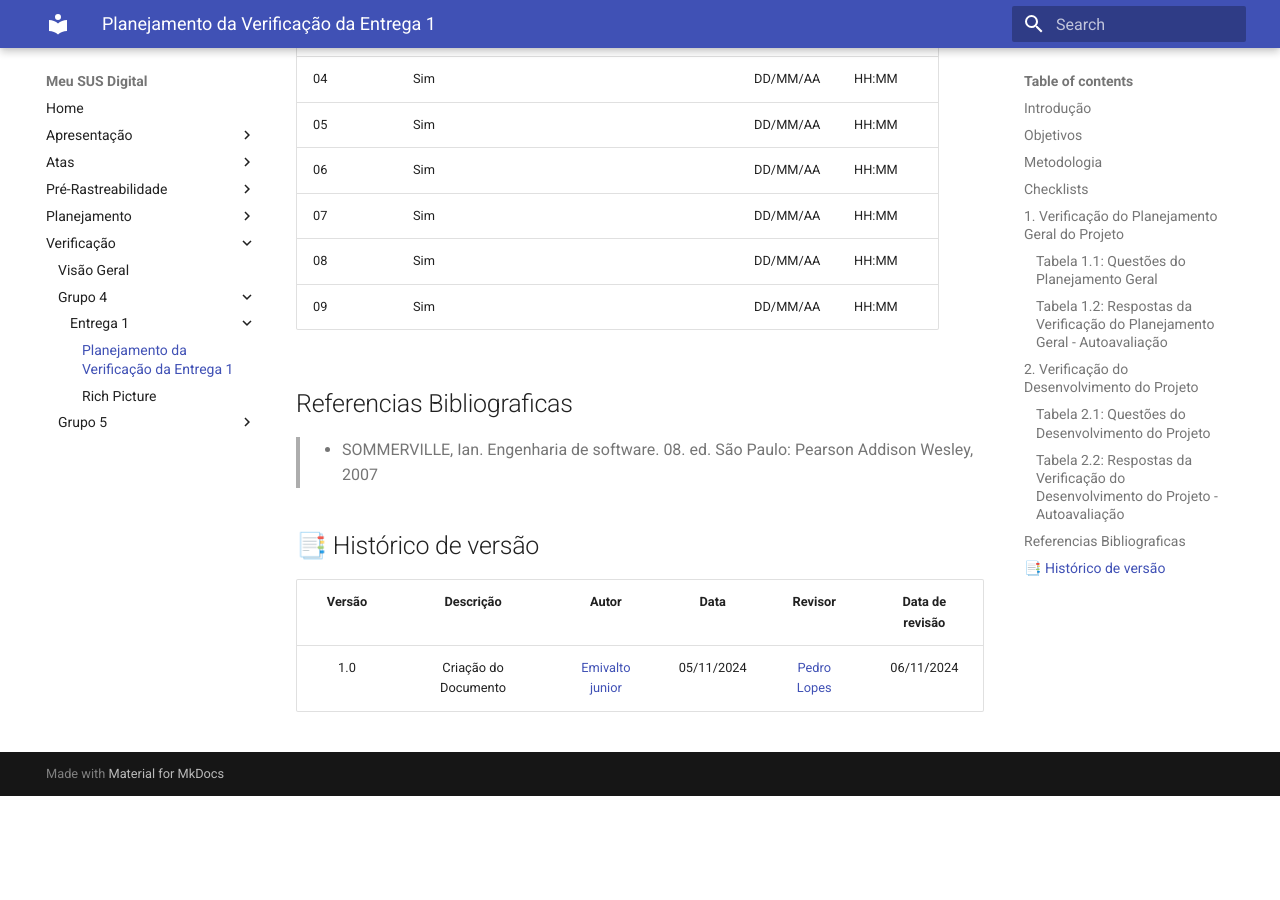
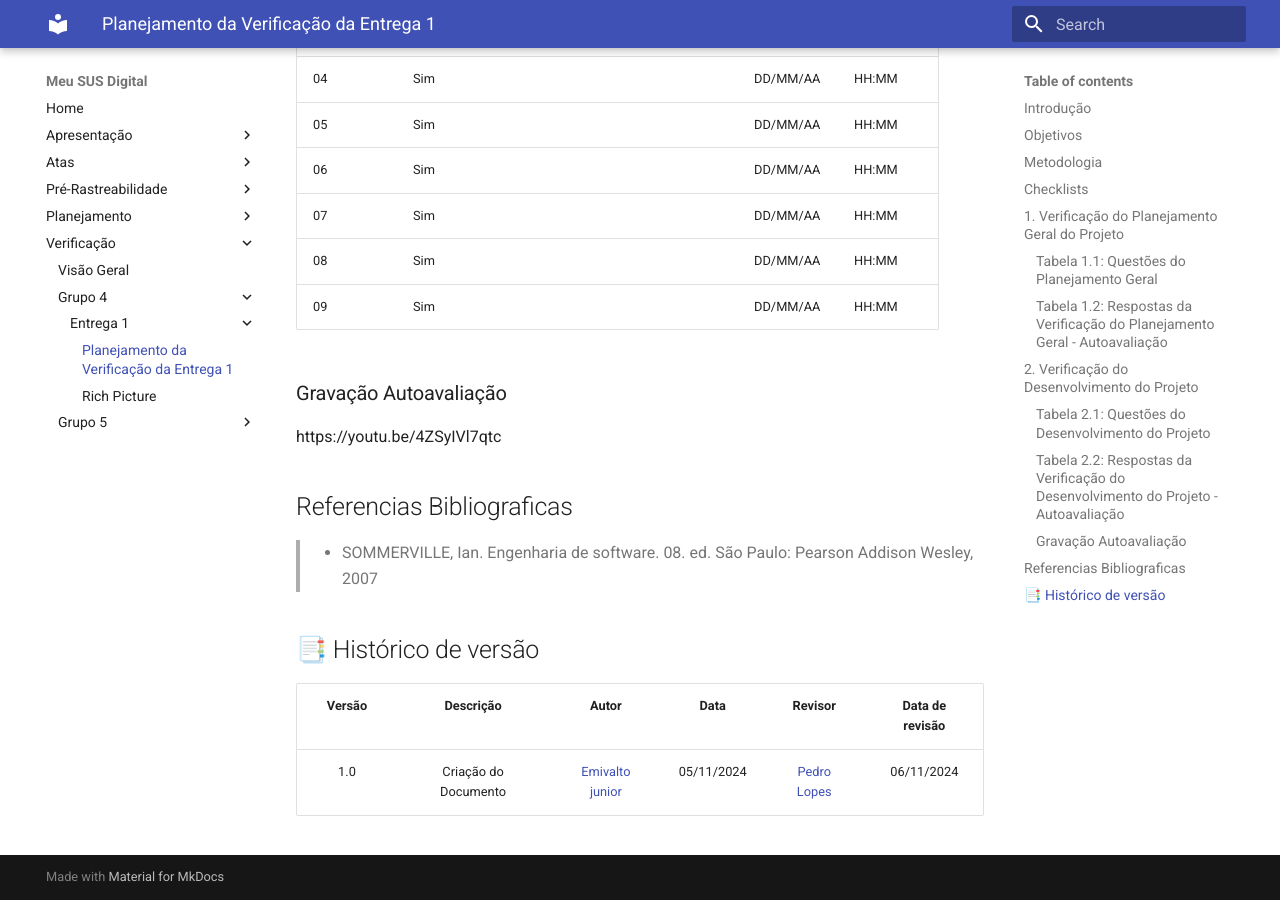
Before and after one commit to Requisitos-de-Software/2024.2-MeuSUSDigital, an MkDocs documentation site: the page built from docs/verificacao/grupo4/Entrega1/entrega1.md, in a window 1280 px wide and 900 px high, scrolled down 3248 px. Built offline with MkDocs 1.6.1 and Material for MkDocs 9.7.7, drawn with Linux system fonts in a browser that asks for light colours; before the commit the page ends 4044 px from its top, so only the background shows below that.

Commit message:
Link autoavaliação

```diff
--- a/docs/verificacao/grupo4/Entrega1/entrega1.md
+++ b/docs/verificacao/grupo4/Entrega1/entrega1.md
@@ -75,6 +75,9 @@ Com o intuito de melhor organizar a verificação, o checklist será dividido em
 | 08 | Sim |  |  | DD/MM/AA | HH:MM |
 | 09 | Sim |  |  | DD/MM/AA | HH:MM |
 
+### Gravação Autoavaliação
+
+https://youtu.be/4ZSyIVl7qtc
 
 ## Referencias Bibliograficas
 
```
